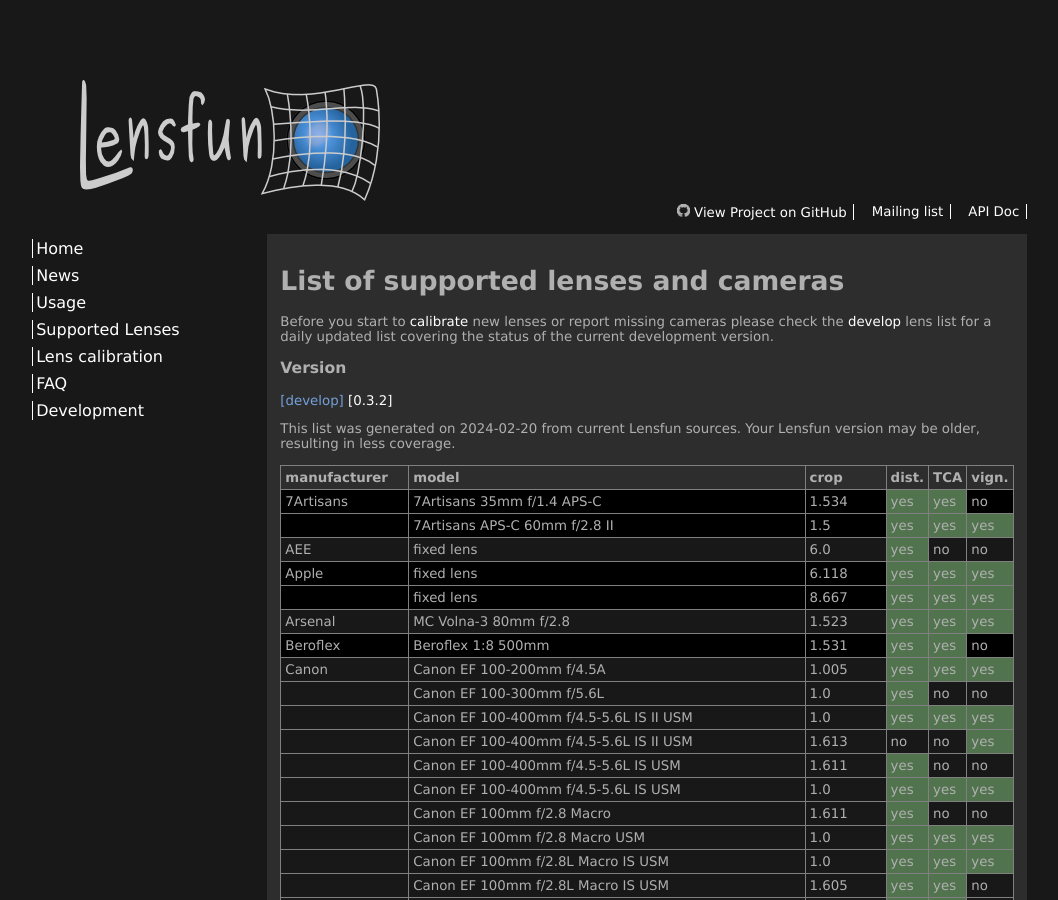
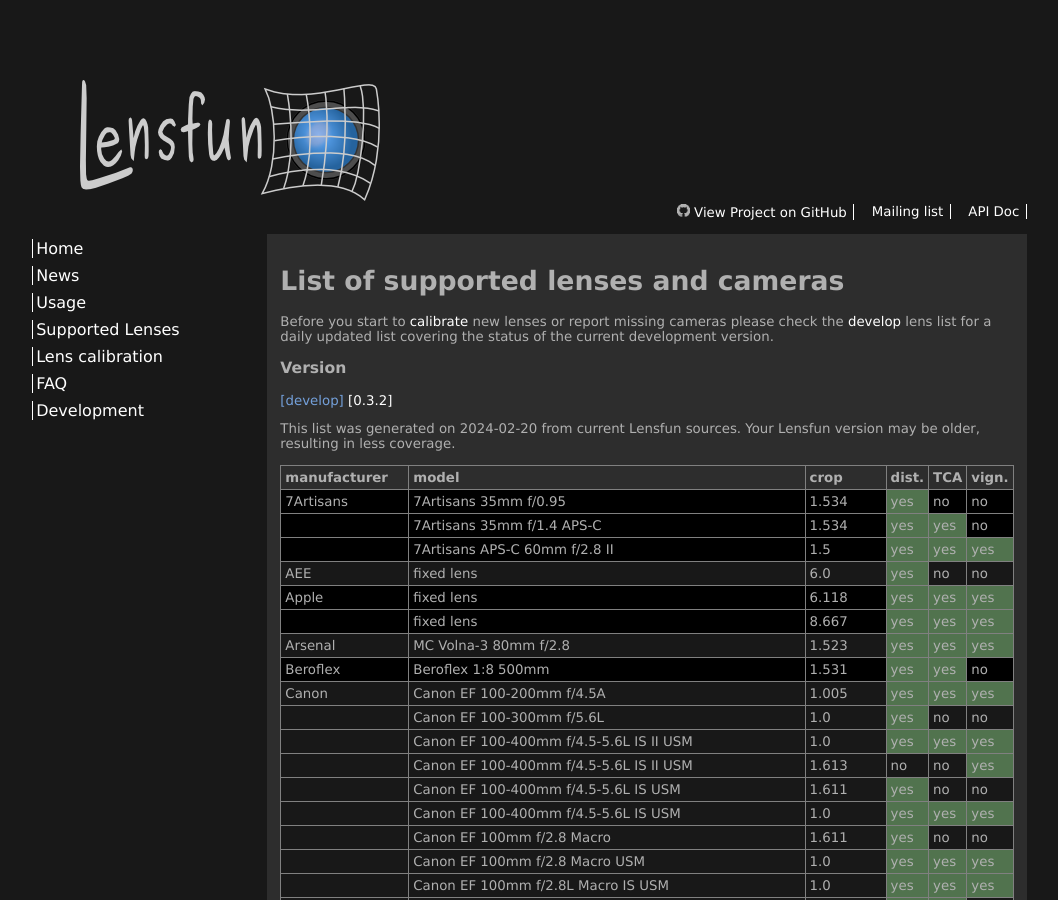
Before and after one commit to lensfun/lensfun.github.io, a Jekyll site: the page built from _posts/lenslist/2999-12-31-Lenslist-master.md, in a window 1280 px wide and 900 px high. Shown: the whole window, without its empty margins (49-1107 px from the left). Built offline with Jekyll 4.4.1, drawn with Linux system fonts in a browser that asks for light colours.

Commit message:
Update master lens list from GitHub Actions

```diff
--- a/_posts/lenslist/2999-12-31-Lenslist-master.md
+++ b/_posts/lenslist/2999-12-31-Lenslist-master.md
@@ -8,7 +8,8 @@ version_tag: develop
 {% include lenslist-overview.md %}
 This list was generated on 2024-02-20 from current Lensfun sources. Your Lensfun version may be older, resulting in less coverage.
 <table border='1'><thead><tr><th>manufacturer</th><th>model</th><th>crop</th><th>dist.</th><th>TCA</th><th>vign.</th></tr></thead><tbody>
-<tr class="lenslist-bg1"><td>7Artisans</td><td>7Artisans 35mm f/1.4 APS-C</td><td>1.534</td><td class="lenslist-highlight lenslist-check">yes</td><td class="lenslist-highlight lenslist-check">yes</td><td class="lenslist-check">no</td></tr>
+<tr class="lenslist-bg1"><td>7Artisans</td><td>7Artisans 35mm f/0.95</td><td>1.534</td><td class="lenslist-highlight lenslist-check">yes</td><td class="lenslist-check">no</td><td class="lenslist-check">no</td></tr>
+<tr class="lenslist-bg1"><td></td><td>7Artisans 35mm f/1.4 APS-C</td><td>1.534</td><td class="lenslist-highlight lenslist-check">yes</td><td class="lenslist-highlight lenslist-check">yes</td><td class="lenslist-check">no</td></tr>
 <tr class="lenslist-bg1"><td></td><td>7Artisans APS-C 60mm f/2.8 II</td><td>1.5</td><td class="lenslist-highlight lenslist-check">yes</td><td class="lenslist-highlight lenslist-check">yes</td><td class="lenslist-highlight lenslist-check">yes</td></tr>
 <tr class="lenslist-bg2"><td>AEE</td><td>fixed lens</td><td>6.0</td><td class="lenslist-highlight lenslist-check">yes</td><td class="lenslist-check">no</td><td class="lenslist-check">no</td></tr>
 <tr class="lenslist-bg1"><td>Apple</td><td>fixed lens</td><td>6.118</td><td class="lenslist-highlight lenslist-check">yes</td><td class="lenslist-highlight lenslist-check">yes</td><td class="lenslist-highlight lenslist-check">yes</td></tr>
```
